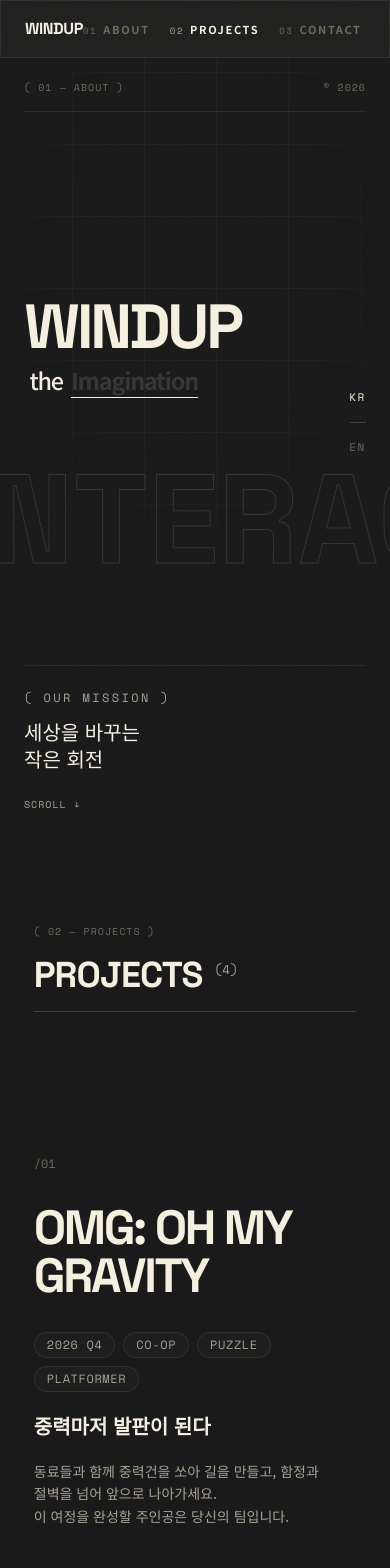
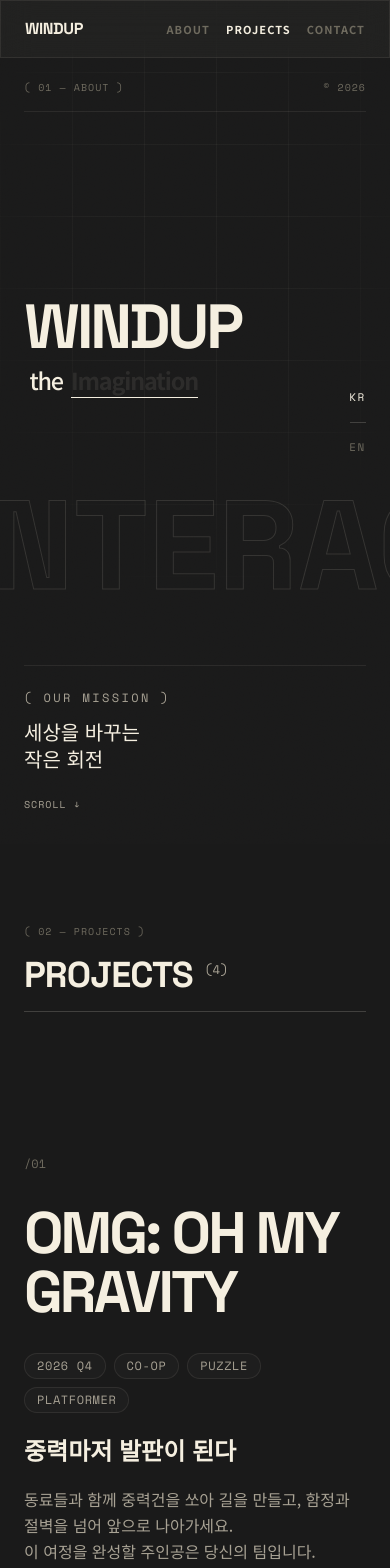
Before and after one commit to 102real/Windup.world, a Next.js app: page / in a window 390 px wide. Shown: the top 1568 px of the page. Built offline with nearby package versions, Linux system fonts and the light colour scheme.

Commit message:
반응형 타입 수정

```diff
--- a/src/components/sections/About.tsx
+++ b/src/components/sections/About.tsx
@@ -13,13 +13,19 @@ export default function About() {
   const textContainerRef = useRef<HTMLSpanElement>(null);
   const [underlineWidth, setUnderlineWidth] = useState(0);
 
-  // Measure actual text width
+  // Measure actual text width. The font size is viewport-relative, so this has
+  // to re-run on resize and on font load, not only when the word changes.
   useEffect(() => {
-    if (textContainerRef.current) {
-      const width = textContainerRef.current.offsetWidth;
-      setUnderlineWidth(width);
-    }
-  }, [currentIndex]);
+    const el = textContainerRef.current;
+    if (!el) return;
+
+    const measure = () => setUnderlineWidth(el.offsetWidth);
+    measure();
+
+    const observer = new ResizeObserver(measure);
+    observer.observe(el);
+    return () => observer.disconnect();
+  }, []);
 
   useEffect(() => {
     let timeout: NodeJS.Timeout;
@@ -94,8 +100,14 @@ export default function About() {
         </div>
       </div>
 
-      {/* Single Line Marquee - Full Width Below WINDUP */}
-      <div className="absolute left-0 w-full overflow-hidden pointer-events-none" style={{ top: 'calc(20vh + 16rem)', width: '100vw' }}>
+      {/* Bottom structured row — the marquee is anchored to the top of this
+          block so it can never collide with the copy on short viewports. */}
+      <div className="relative mt-20 md:mt-0">
+        {/* Single Line Marquee - Full Bleed */}
+        <div
+          className="absolute bottom-full mb-6 left-1/2 -translate-x-1/2 w-screen overflow-hidden pointer-events-none"
+          aria-hidden="true"
+        >
           <div className="whitespace-nowrap animate-marquee flex items-center">
             <span className="text-outline font-display text-[15vh] md:text-[18vh] lg:text-[20vh] font-black uppercase mx-4">Interactions That Can Make the World Better&nbsp;&nbsp;✳</span>
             <span className="text-outline font-display text-[15vh] md:text-[18vh] lg:text-[20vh] font-black uppercase mx-4">Interactions That Can Make the World Better&nbsp;&nbsp;✳</span>
@@ -104,8 +116,7 @@ export default function About() {
           </div>
         </div>
 
-      {/* Bottom structured row */}
-      <div className="relative z-10 border-t border-border-subtle pt-6 mt-20 md:mt-0 grid grid-cols-2 md:grid-cols-12 gap-6 items-end animate-fade-in-up [animation-delay:400ms]">
+        <div className="relative z-10 border-t border-border-subtle pt-6 grid grid-cols-2 md:grid-cols-12 gap-6 items-end animate-fade-in-up [animation-delay:400ms]">
           <div className="col-span-2 md:col-span-5">
             <p className="font-mono text-xs tracking-[0.2em] uppercase mb-3 text-secondary">
               ( {t.about.mission} )
@@ -124,6 +135,7 @@ export default function About() {
             </span>
           </div>
         </div>
+      </div>
     </section>
   );
 }
--- a/src/components/sections/Contact.tsx
+++ b/src/components/sections/Contact.tsx
@@ -17,7 +17,7 @@ export default function Contact() {
         </div>
       </div>
 
-      <div className="w-full max-w-[95vw] mx-auto px-6 md:px-12 relative z-10">
+      <div className="w-full px-6 md:px-12 relative z-10">
         <Reveal>
           <p className="font-mono text-[10px] md:text-xs uppercase tracking-widest text-tertiary mb-4">
             ( 03 — {t.header.contact} )
--- a/src/components/sections/Projects.tsx
+++ b/src/components/sections/Projects.tsx
@@ -67,7 +67,7 @@ export default function Projects() {
   const { t } = useLanguage();
 
   return (
-    <section id="projects" className="min-h-screen py-20 px-6 md:px-12 w-full max-w-[95vw] mx-auto overflow-hidden">
+    <section id="projects" className="min-h-screen py-20 px-6 md:px-12 w-full overflow-hidden">
       <div className="mb-20 md:mb-24">
         <p className="font-mono text-[10px] md:text-xs uppercase tracking-widest text-tertiary mb-4">
           ( 02 — {t.projects.title} )
@@ -98,21 +98,23 @@ export default function Projects() {
                   aria-hidden="true"
                 ></span>
 
+                {/* Title and details only sit side by side from xl up — below that
+                    the columns get too narrow, so they stack instead of shrinking. */}
                 <div className="grid grid-cols-12 gap-x-4 gap-y-8 items-start">
                   {/* Index */}
-                  <span className="col-span-12 md:col-span-1 font-mono text-xs md:text-sm text-tertiary group-hover:text-secondary transition-colors duration-500 md:pt-3">
+                  <span className="col-span-12 xl:col-span-1 font-mono text-xs md:text-sm text-tertiary group-hover:text-secondary transition-colors duration-500 xl:pt-3">
                     /{project.id}
                   </span>
 
                   {/* Title */}
-                  <div className="col-span-12 md:col-span-6">
-                    <h3 className="text-5xl md:text-6xl lg:text-8xl font-bold tracking-tighter leading-none uppercase group-hover:translate-x-4 transition-transform duration-500 font-display break-keep">
+                  <div className="col-span-12 xl:col-span-6">
+                    <h3 className="text-[clamp(3rem,15vw,10rem)] xl:text-[clamp(6rem,7.5vw,10rem)] font-bold tracking-tighter leading-none uppercase group-hover:translate-x-4 transition-transform duration-500 font-display break-keep">
                       {project.name}
                     </h3>
                   </div>
 
                   {/* Details */}
-                  <div className="col-span-12 md:col-span-5 flex flex-col gap-5 md:pt-2">
+                  <div className="col-span-12 xl:col-span-5 flex flex-col gap-5 max-w-3xl xl:max-w-none xl:pt-2">
                     <div className="flex flex-wrap gap-2 items-center">
                       {project.tags.map(tag => (
                         <span
@@ -124,12 +126,12 @@ export default function Projects() {
                       ))}
                     </div>
                     {itemT?.direction && (
-                      <h4 className="text-xl md:text-2xl font-semibold leading-snug">
+                      <h4 className="text-2xl lg:text-3xl xl:text-2xl font-semibold leading-snug">
                         {itemT.direction}
                       </h4>
                     )}
                     {itemT?.description && (
-                      <p className="text-sm md:text-base leading-relaxed break-keep whitespace-pre-line text-secondary">
+                      <p className="text-base lg:text-lg xl:text-base leading-relaxed break-keep whitespace-pre-line text-secondary">
                         {itemT.description}
                       </p>
                     )}
--- a/src/components/ui/Header.tsx
+++ b/src/components/ui/Header.tsx
@@ -50,8 +50,9 @@ export default function Header() {
           WINDUP
         </a>
 
-        {/* Nav */}
-        <nav className="flex items-center gap-5 md:gap-10 mr-16 md:mr-28">
+        {/* Nav — the language toggle only sits in the header from md up, so
+            the reserved right margin must not apply on mobile. */}
+        <nav className="flex items-center gap-4 md:gap-10 md:mr-28">
           {['about', 'projects', 'contact'].map((id, i) => {
             const isActive = activeSection === id;
             const label = t.header[id as keyof typeof t.header];
@@ -61,11 +62,11 @@ export default function Header() {
                 key={id}
                 href={`#${id}`}
                 onClick={(e) => scrollToSection(e, id)}
-                className={`flex items-baseline gap-1.5 text-[11px] md:text-xs font-bold tracking-[0.15em] transition-colors duration-300
+                className={`flex items-baseline gap-1.5 whitespace-nowrap text-[11px] md:text-xs font-bold tracking-[0.1em] md:tracking-[0.15em] transition-colors duration-300
                   ${isActive ? 'text-foreground' : 'text-tertiary hover:text-secondary'}
                 `}
               >
-                <span className={`font-mono text-[9px] md:text-[10px] font-normal ${isActive ? 'text-secondary' : 'text-tertiary'}`}>
+                <span className={`hidden md:inline font-mono text-[9px] md:text-[10px] font-normal ${isActive ? 'text-secondary' : 'text-tertiary'}`}>
                   0{i + 1}
                 </span>
                 {label}
--- a/src/components/ui/Reveal.tsx
+++ b/src/components/ui/Reveal.tsx
@@ -17,17 +17,37 @@ export default function Reveal({
   useEffect(() => {
     const el = ref.current;
     if (!el) return;
+
+    let done = false;
+    const reveal = () => {
+      if (done) return;
+      done = true;
+      setVisible(true);
+      io.disconnect();
+      window.removeEventListener('scroll', checkScrolledPast);
+    };
+
+    // An element the viewport jumps straight past — browser scroll restoration
+    // or a hash link — never crosses an observer threshold, so it would stay
+    // hidden forever. Catch that case by position instead.
+    const checkScrolledPast = () => {
+      if (el.getBoundingClientRect().bottom <= 0) reveal();
+    };
+
     const io = new IntersectionObserver(
       ([entry]) => {
-        if (entry.isIntersecting) {
-          setVisible(true);
-          io.disconnect();
-        }
+        if (entry.isIntersecting) reveal();
       },
       { threshold: 0.15, rootMargin: '0px 0px -10% 0px' }
     );
     io.observe(el);
-    return () => io.disconnect();
+    window.addEventListener('scroll', checkScrolledPast, { passive: true });
+    checkScrolledPast();
+
+    return () => {
+      io.disconnect();
+      window.removeEventListener('scroll', checkScrolledPast);
+    };
   }, []);
 
   return (
```
Lines whose indentation alone changed are shown as unchanged.
